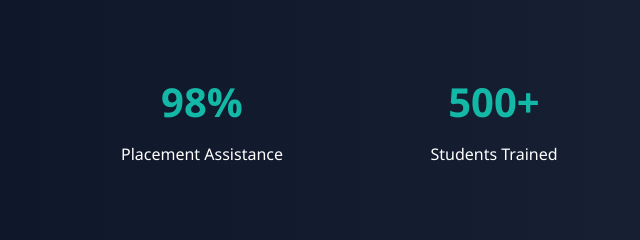
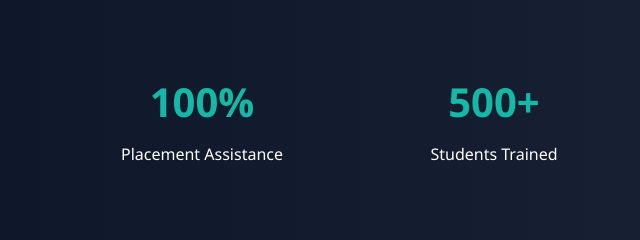
Before and after one commit to justacademy0/Mobile-App-Testing-Appium-Training-Certification-Justacademy, a plain HTML site: page index.html in a window 1280 px wide. Shown: the part 2119-2359 px from the top of the page, 0-640 px from the left. Drawn offline with Linux system fonts and the light colour scheme.

Commit message:
Update index.html

```diff
--- a/index.html
+++ b/index.html
@@ -512,7 +512,7 @@
         <div class="container">
             <div class="stats-grid">
                 <div>
-                    <div class="stat-number">98%</div>
+                    <div class="stat-number">100%</div>
                     <div>Placement Assistance</div>
                 </div>
                 <div>
```
